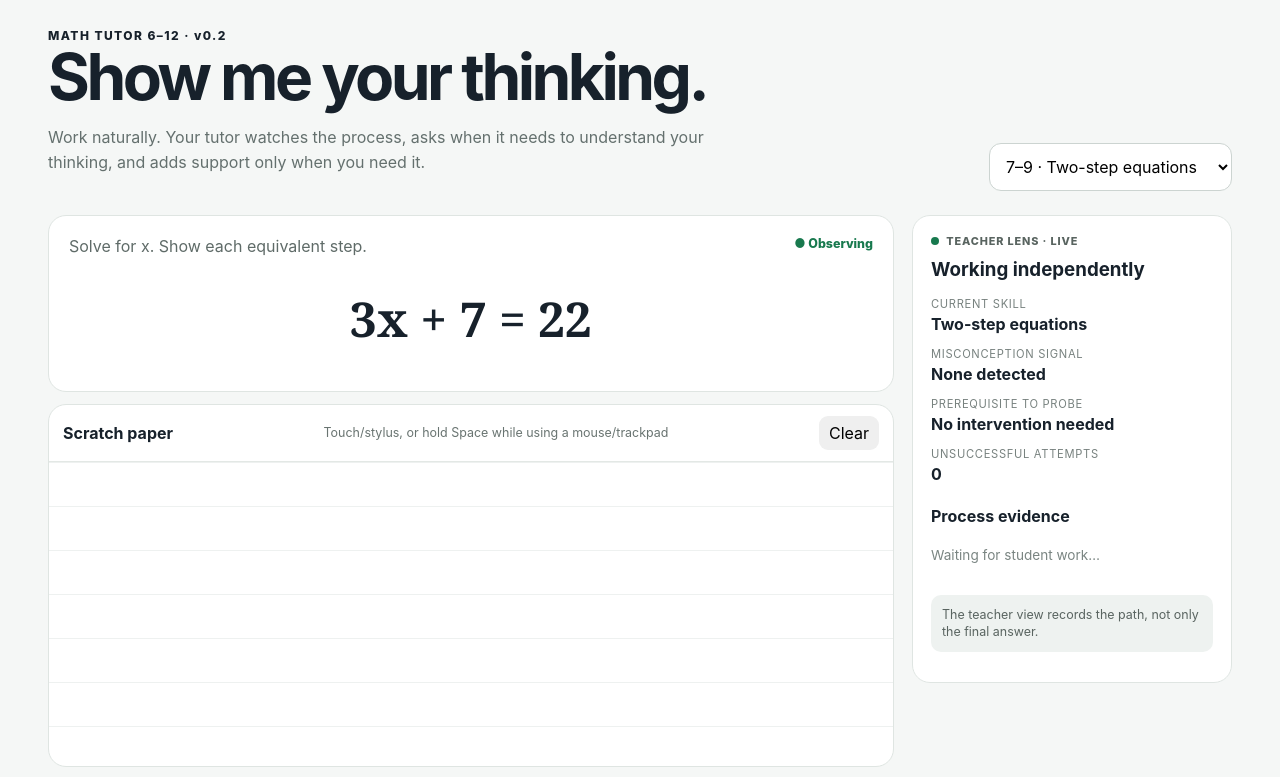
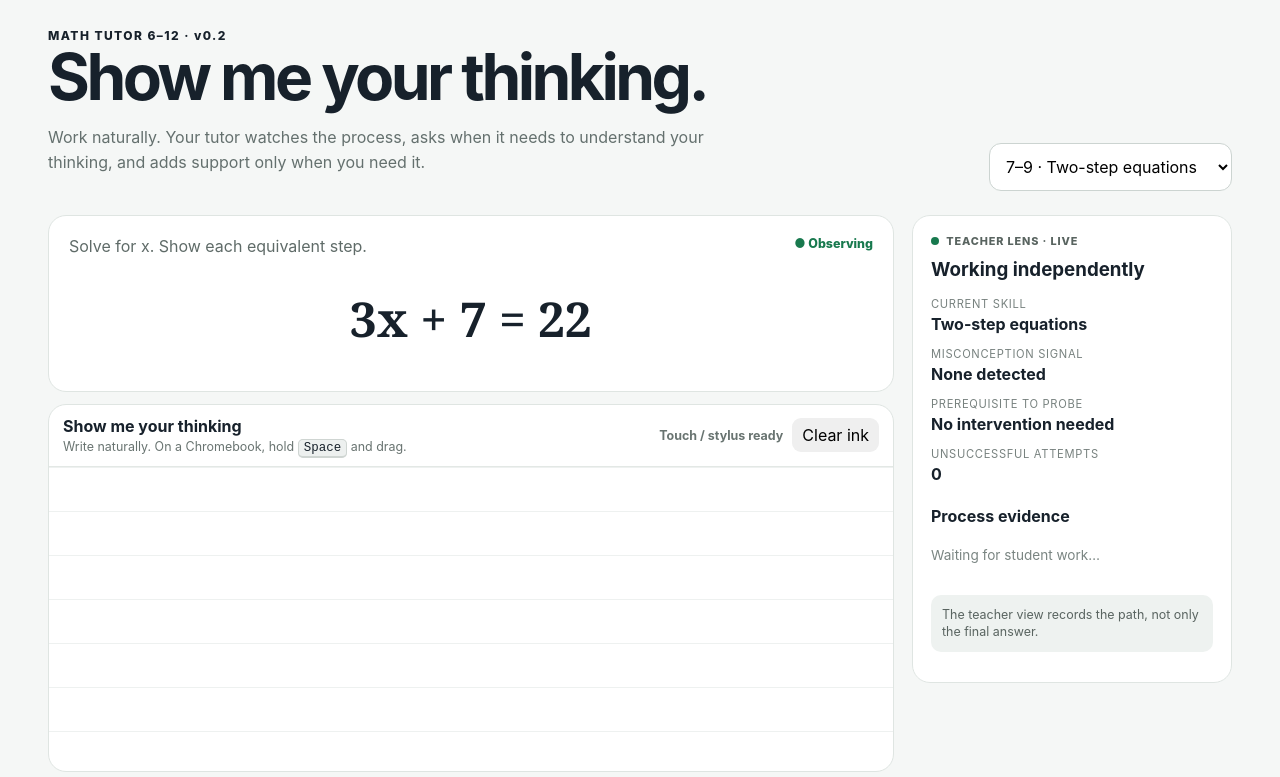
Before and after one commit to steinst2/math-tutor-612, a React (Vite) app: page / in a window 1280 px wide. Shown: the top 777 px of the page. Built offline with nearby package versions, Linux system fonts and the light colour scheme.

Commit message:
Add files via upload

```diff
--- a/src/student/DrawingCanvas.tsx
+++ b/src/student/DrawingCanvas.tsx
@@ -1,8 +1,8 @@
 import{useEffect,useRef,useState}from'react';
-export default function DrawingCanvas(){const ref=useRef<HTMLCanvasElement>(null);const[drawing,setDrawing]=useState(false);const space=useRef(false);
- useEffect(()=>{const down=(e:KeyboardEvent)=>{if(e.code==='Space'&&!['INPUT','TEXTAREA'].includes((e.target as HTMLElement)?.tagName)){space.current=true;e.preventDefault()}};const up=(e:KeyboardEvent)=>{if(e.code==='Space')space.current=false};window.addEventListener('keydown',down);window.addEventListener('keyup',up);return()=>{window.removeEventListener('keydown',down);window.removeEventListener('keyup',up)}},[]);
+export default function DrawingCanvas(){const ref=useRef<HTMLCanvasElement>(null);const[drawing,setDrawing]=useState(false);const[spaceDown,setSpaceDown]=useState(false);const space=useRef(false);
+ useEffect(()=>{const down=(e:KeyboardEvent)=>{if(e.code==='Space'&&!['INPUT','TEXTAREA','SELECT'].includes((e.target as HTMLElement)?.tagName)){space.current=true;setSpaceDown(true);e.preventDefault()}};const up=(e:KeyboardEvent)=>{if(e.code==='Space'){space.current=false;setSpaceDown(false)}};window.addEventListener('keydown',down);window.addEventListener('keyup',up);return()=>{window.removeEventListener('keydown',down);window.removeEventListener('keyup',up)}},[]);
  const point=(e:React.PointerEvent<HTMLCanvasElement>):[number,number]=>{const c=ref.current!,r=c.getBoundingClientRect();return[(e.clientX-r.left)*c.width/r.width,(e.clientY-r.top)*c.height/r.height]};
- const start=(e:React.PointerEvent<HTMLCanvasElement>)=>{if(e.pointerType==='mouse'&&!space.current)return;setDrawing(true);const c=ref.current!,ctx=c.getContext('2d')!,p=point(e);ctx.beginPath();ctx.moveTo(...p);c.setPointerCapture(e.pointerId)};
- const move=(e:React.PointerEvent<HTMLCanvasElement>)=>{if(!drawing)return;const ctx=ref.current!.getContext('2d')!,p=point(e);ctx.lineWidth=3;ctx.lineCap='round';ctx.strokeStyle='#18212b';ctx.lineTo(...p);ctx.stroke()};
+ const start=(e:React.PointerEvent<HTMLCanvasElement>)=>{if(e.pointerType==='mouse'&&!space.current)return;setDrawing(true);const c=ref.current!,ctx=c.getContext('2d')!,[x,y]=point(e);ctx.beginPath();ctx.moveTo(x,y);c.setPointerCapture(e.pointerId)};
+ const move=(e:React.PointerEvent<HTMLCanvasElement>)=>{if(!drawing)return;const ctx=ref.current!.getContext('2d')!,[x,y]=point(e);ctx.lineWidth=3;ctx.lineCap='round';ctx.lineJoin='round';ctx.strokeStyle='#17212b';ctx.lineTo(x,y);ctx.stroke()};
  const clear=()=>{const c=ref.current!,ctx=c.getContext('2d')!;ctx.clearRect(0,0,c.width,c.height)};
- return <div className="canvasWrap"><div className="canvasHead"><strong>Scratch paper</strong><span>Touch/stylus, or hold Space while using a mouse/trackpad</span><button onClick={clear}>Clear</button></div><canvas ref={ref} width="900" height="300" onPointerDown={start} onPointerMove={move} onPointerUp={()=>setDrawing(false)} onPointerCancel={()=>setDrawing(false)}/></div>}
+ return <div className={'canvasWrap '+(spaceDown?'drawingReady':'')}><div className="canvasHead"><div><strong>Show me your thinking</strong><span>Write naturally. On a Chromebook, hold <kbd>Space</kbd> and drag.</span></div><div className="canvasActions"><span className="ready">{spaceDown?'✎ DRAWING ON':'Touch / stylus ready'}</span><button onClick={clear}>Clear ink</button></div></div><canvas ref={ref} width="1100" height="460" onPointerDown={start} onPointerMove={move} onPointerUp={()=>setDrawing(false)} onPointerCancel={()=>setDrawing(false)}/></div>}
```
